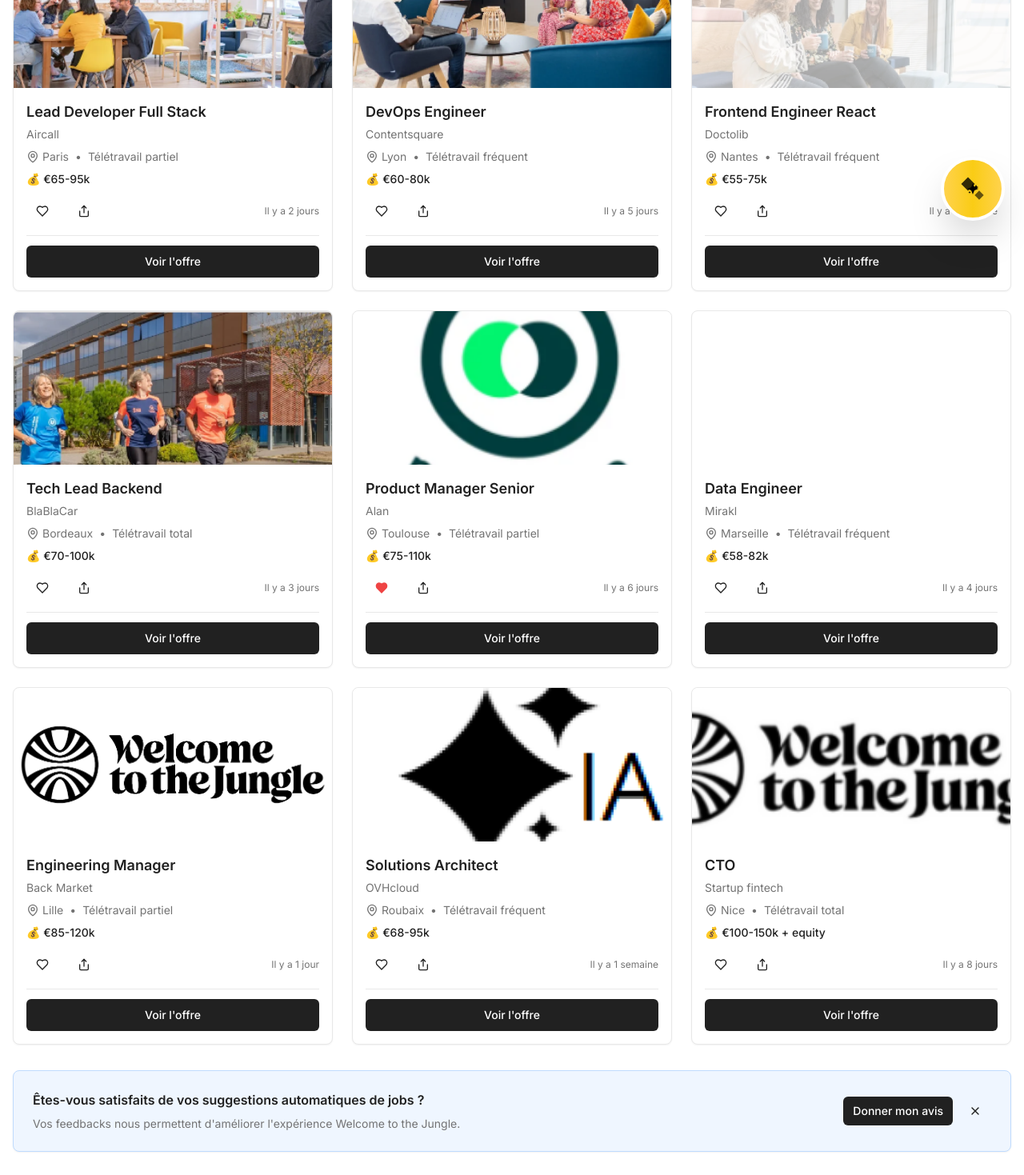
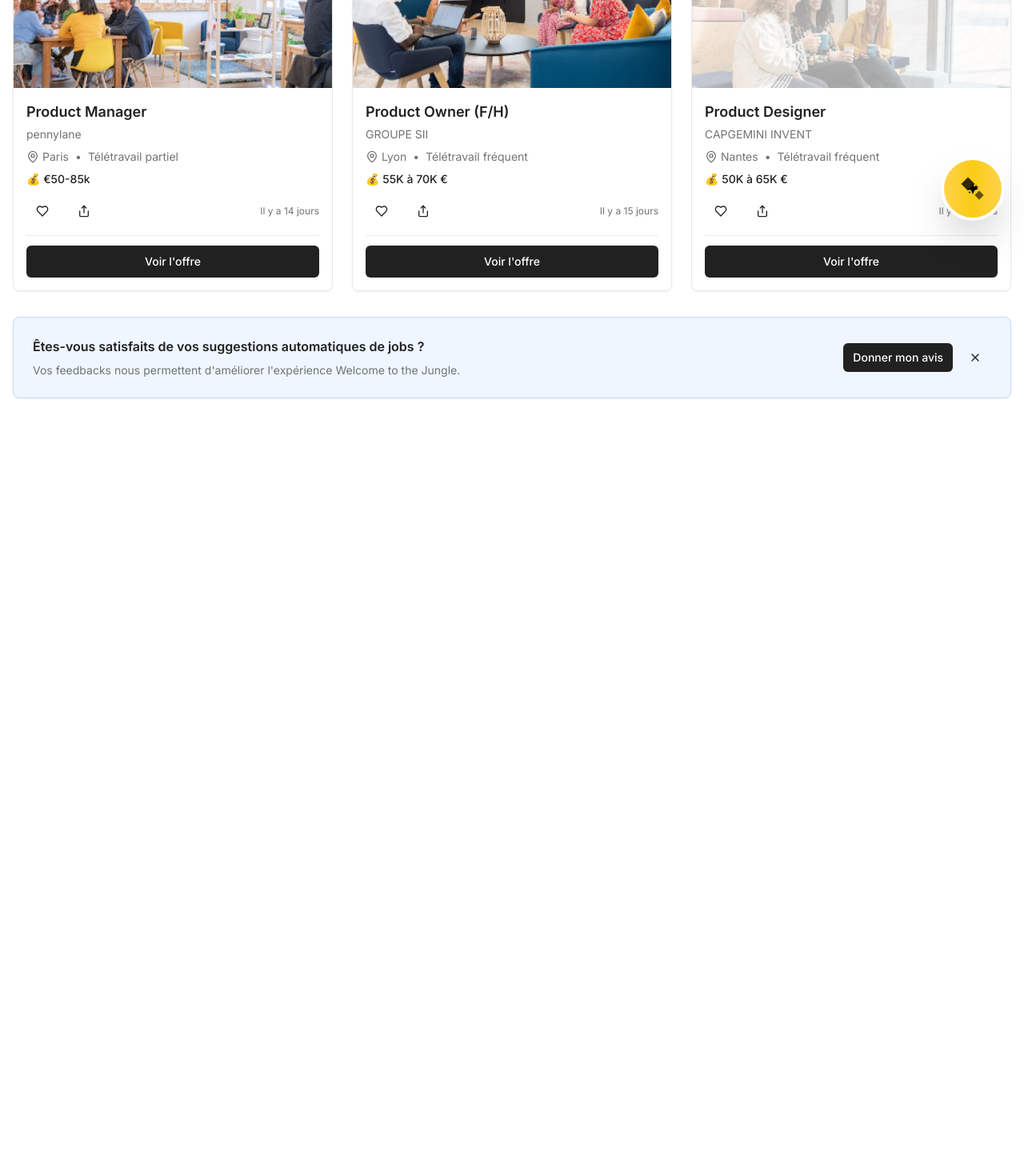
Before and after one commit to IvandeMurard/prototype-wttj, a React (Vite) app: page /jobs in a window 1280 px wide. Shown: the part 500-1969 px from the top of the page at 80% size. After the commit the page ends 1030 px from the top, so only its background shows below. Built offline with nearby package versions, Linux system fonts and the light colour scheme.

Commit message:
Reverted to commit 2c93de7ad768ab0441599552cd876370d69c9b8a

```diff
--- a/src/pages/Home.tsx
+++ b/src/pages/Home.tsx
@@ -119,11 +119,8 @@ const Home = () => {
               <Button
                 size="lg"
                 className="bg-foreground text-background hover:bg-foreground/90 h-12 px-8"
-                asChild
               >
-                <Link to="/jobs">
-                  Trouver un job
-                </Link>
+                Trouver un job
               </Button>
             </div>
           </div>
--- a/src/pages/Jobs.tsx
+++ b/src/pages/Jobs.tsx
@@ -23,121 +23,41 @@ const Jobs = () => {
   const jobs = [
     {
       id: 1,
-      title: "Lead Developer Full Stack",
-      company: "Aircall",
+      title: "Product Manager",
+      company: "pennylane",
       location: "Paris",
       type: "Télétravail partiel",
-      salary: "€65-95k",
+      salary: "€50-85k",
       level: "Senior level",
       image: "/lovable-uploads/e2124d72-9cee-4de3-9d95-556e77b699df.png",
-      postedDate: "Il y a 2 jours",
+      postedDate: "Il y a 14 jours",
       isLiked: false,
       hasApplied: false
     },
     {
       id: 2,
-      title: "DevOps Engineer",
-      company: "Contentsquare",
+      title: "Product Owner (F/H)",
+      company: "GROUPE SII",
       location: "Lyon",
       type: "Télétravail fréquent",
-      salary: "€60-80k",
-      level: "Senior level",
+      salary: "55K à 70K €",
       image: "/lovable-uploads/32039a4f-d472-4a6a-9f21-5f5524aab575.png",
-      postedDate: "Il y a 5 jours",
+      postedDate: "Il y a 15 jours",
       isLiked: false,
       hasApplied: false
     },
     {
       id: 3,
-      title: "Frontend Engineer React",
-      company: "Doctolib",
+      title: "Product Designer",
+      company: "CAPGEMINI INVENT",
       location: "Nantes",
       type: "Télétravail fréquent",
-      salary: "€55-75k",
-      level: "Senior level",
+      salary: "50K à 65K €",
       image: "/lovable-uploads/cf85496b-1954-495f-998d-db53dbcfcd98.png",
-      postedDate: "Il y a 1 semaine",
+      postedDate: "Il y a 16 jours",
       isLiked: false,
       hasApplied: false,
       isViewed: true
-    },
-    {
-      id: 4,
-      title: "Tech Lead Backend",
-      company: "BlaBlaCar",
-      location: "Bordeaux",
-      type: "Télétravail total",
-      salary: "€70-100k",
-      level: "Expert level",
-      image: "/lovable-uploads/46fd2216-609c-4ef8-ae17-3e6b9fa9616c.png",
-      postedDate: "Il y a 3 jours",
-      isLiked: false,
-      hasApplied: false
-    },
-    {
-      id: 5,
-      title: "Product Manager Senior",
-      company: "Alan",
-      location: "Toulouse",
-      type: "Télétravail partiel",
-      salary: "€75-110k",
-      level: "Senior level",
-      image: "/lovable-uploads/b51adb95-49e7-4d3f-befc-f77ca0de7382.png",
-      postedDate: "Il y a 6 jours",
-      isLiked: true,
-      hasApplied: false
-    },
-    {
-      id: 6,
-      title: "Data Engineer",
-      company: "Mirakl",
-      location: "Marseille",
-      type: "Télétravail fréquent",
-      salary: "€58-82k",
-      level: "Senior level",
-      image: "/lovable-uploads/3daf6cc6-782b-406b-ba04-b92c9ec65dc4.png",
-      postedDate: "Il y a 4 jours",
-      isLiked: false,
-      hasApplied: false
-    },
-    {
-      id: 7,
-      title: "Engineering Manager",
-      company: "Back Market",
-      location: "Lille",
-      type: "Télétravail partiel",
-      salary: "€85-120k",
-      level: "Lead level",
-      image: "/lovable-uploads/f2161f4e-5f19-410a-b01f-03c579527f9f.png",
-      postedDate: "Il y a 1 jour",
-      isLiked: false,
-      hasApplied: false
-    },
-    {
-      id: 8,
-      title: "Solutions Architect",
-      company: "OVHcloud",
-      location: "Roubaix",
-      type: "Télétravail fréquent",
-      salary: "€68-95k",
-      level: "Senior level",
-      image: "/lovable-uploads/23257e1e-e287-4a07-a000-22373cfef9ae.png",
-      postedDate: "Il y a 1 semaine",
-      isLiked: false,
-      hasApplied: true
-    },
-    {
-      id: 9,
-      title: "CTO",
-      company: "Startup fintech",
-      location: "Nice",
-      type: "Télétravail total",
-      salary: "€100-150k + equity",
-      level: "C-level",
-      image: "/lovable-uploads/b4b2cadc-f54e-470f-9c50-8d43e5fe90e6.png",
-      postedDate: "Il y a 8 jours",
-      isLiked: false,
-      hasApplied: false
     }
   ];
 
```
